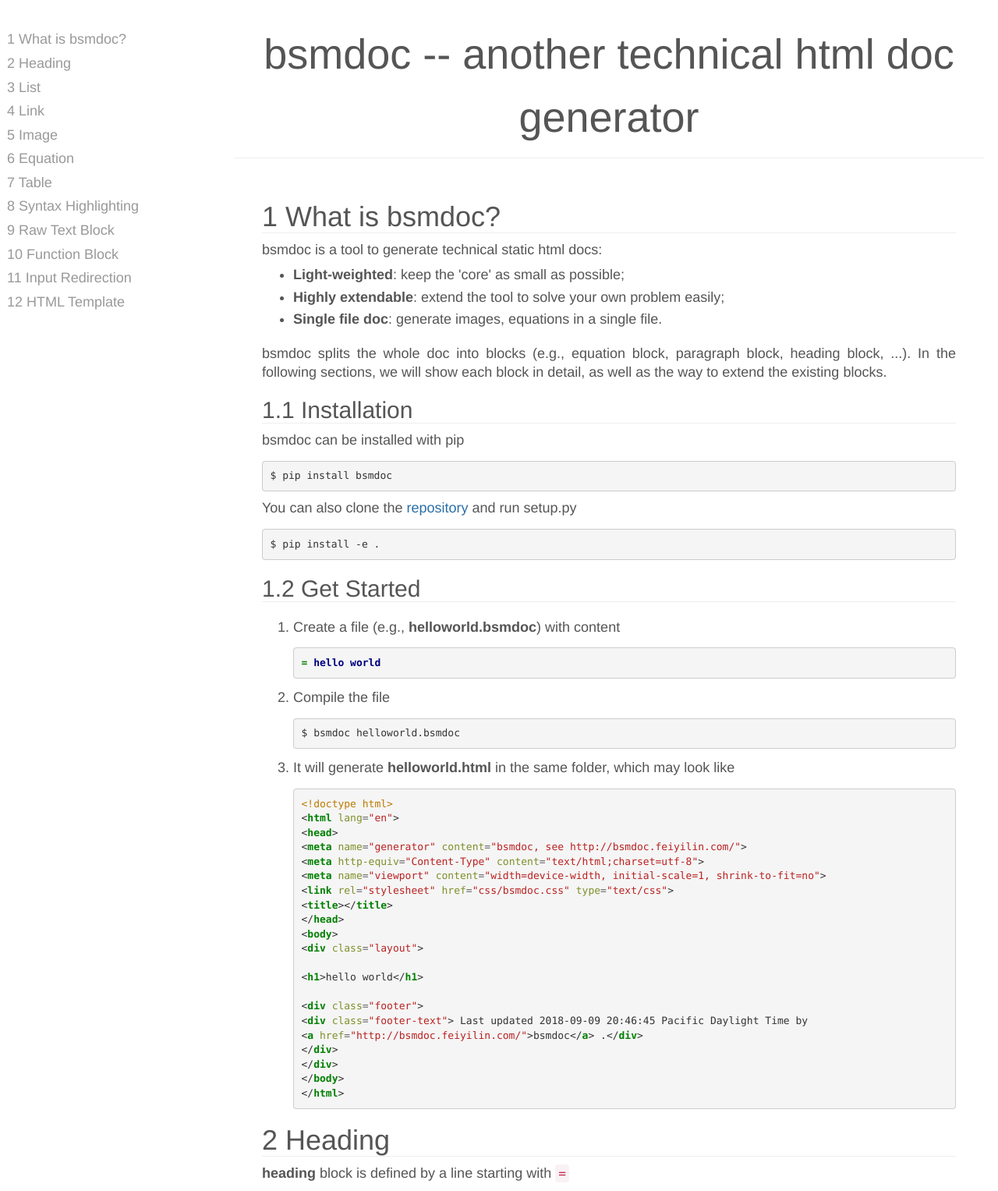
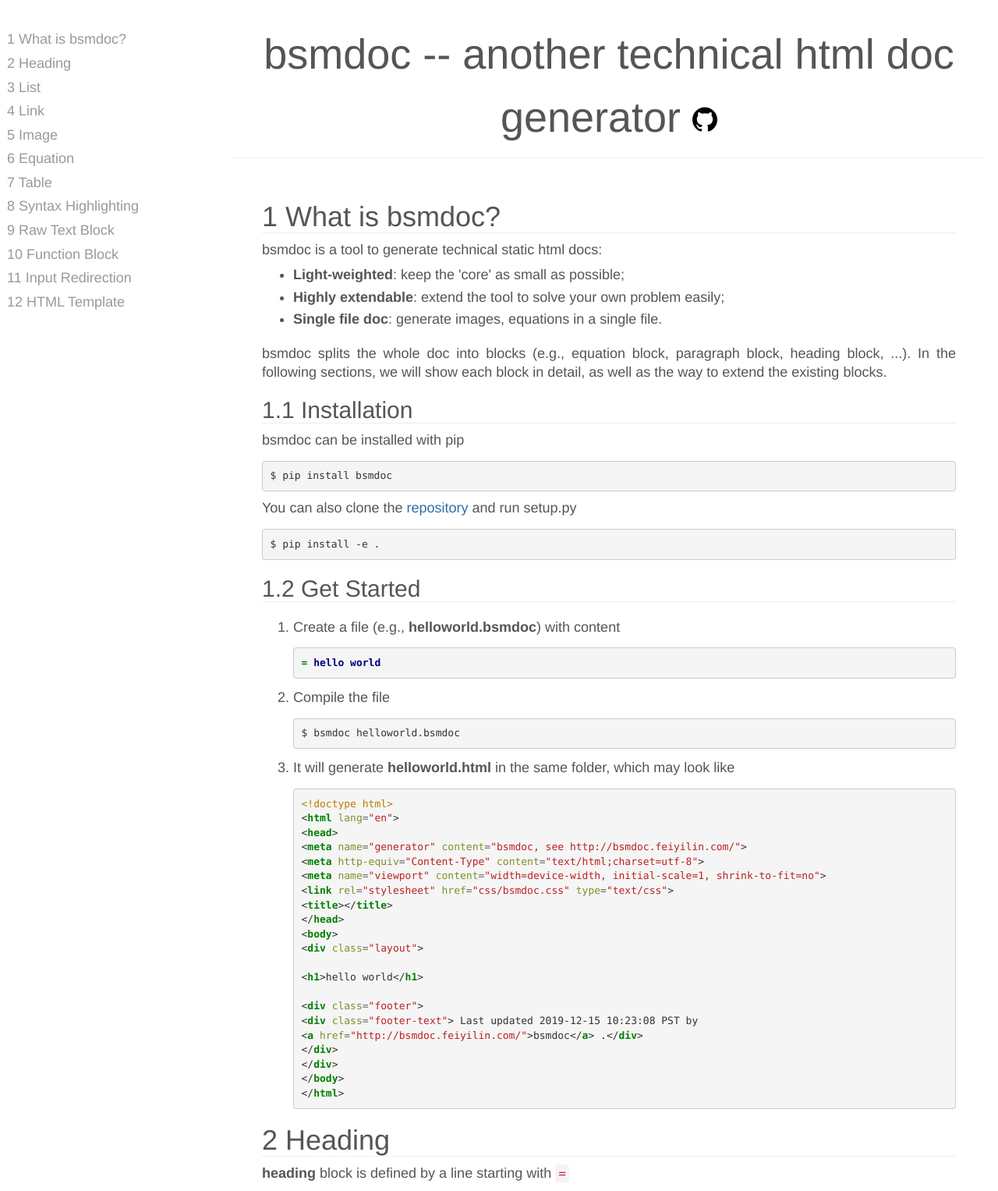
Before and after one commit to tianzhuqiao/bsmdoc, a plain HTML site: page docs/index.html in a window 1280 px wide. Shown: the top 1527 px of the page at 78% size. Drawn offline with nearby package versions, Linux system fonts and the light colour scheme; some packages are replaced by stand-ins of ours.

Commit message:
Update docs.

```diff
--- a/docs/index.html
+++ b/docs/index.html
@@ -55,7 +55,7 @@ MathJax.Hub.Config({ TeX: { equationNumbers: {autoNumber: "all"} } });
 </div>
 <div class="main">
 <div class="toptitle">
-bsmdoc -- another technical html doc generator
+bsmdoc -- another technical html doc generator <a href="https://github.com/tianzhuqiao/bsmdoc"><img src="image/github.svg" alt="image/github.svg" width="32" height="32"></a>
 </div>
 <div class="content">
 <h1 id="sec-1">1 What is bsmdoc?</h1>
@@ -97,7 +97,7 @@ bsmdoc -- another technical html doc generator
 <span class="p">&lt;</span><span class="nt">h1</span><span class="p">&gt;</span>hello world<span class="p">&lt;/</span><span class="nt">h1</span><span class="p">&gt;</span>
 
 <span class="p">&lt;</span><span class="nt">div</span> <span class="na">class</span><span class="o">=</span><span class="s">&quot;footer&quot;</span><span class="p">&gt;</span>
-<span class="p">&lt;</span><span class="nt">div</span> <span class="na">class</span><span class="o">=</span><span class="s">&quot;footer-text&quot;</span><span class="p">&gt;</span> Last updated 2018-09-09 20:46:45 Pacific Daylight Time by
+<span class="p">&lt;</span><span class="nt">div</span> <span class="na">class</span><span class="o">=</span><span class="s">&quot;footer-text&quot;</span><span class="p">&gt;</span> Last updated 2019-12-15 10:23:08 PST by
 <span class="p">&lt;</span><span class="nt">a</span> <span class="na">href</span><span class="o">=</span><span class="s">&quot;http://bsmdoc.feiyilin.com/&quot;</span><span class="p">&gt;</span>bsmdoc<span class="p">&lt;/</span><span class="nt">a</span><span class="p">&gt;</span> .<span class="p">&lt;/</span><span class="nt">div</span><span class="p">&gt;</span>
 <span class="p">&lt;/</span><span class="nt">div</span><span class="p">&gt;</span>
 <span class="p">&lt;/</span><span class="nt">div</span><span class="p">&gt;</span>
@@ -1311,7 +1311,7 @@ This is a footnote <a href="#footnote_src-1">&#8617;</a>
 </ol>
 </div>
 
-<div class="footer-text"> Last updated 2019-12-15 10:03:44 PST, by <a href="http://bsmdoc.feiyilin.com/">bsmdoc</a>  | <a href="mailto:tq@feiyilin.com">Contact</a></div>
+<div class="footer-text"> Last updated 2019-12-15 10:24:43 PST, by <a href="http://bsmdoc.feiyilin.com/">bsmdoc</a>  | <a href="mailto:tq@feiyilin.com">Contact</a></div>
 </div>
 </div>
 </body>
```
Also changed, not shown: docs/helloworld.html (+1 -1 lines), docs/image/github.svg (added), 1 other file.
